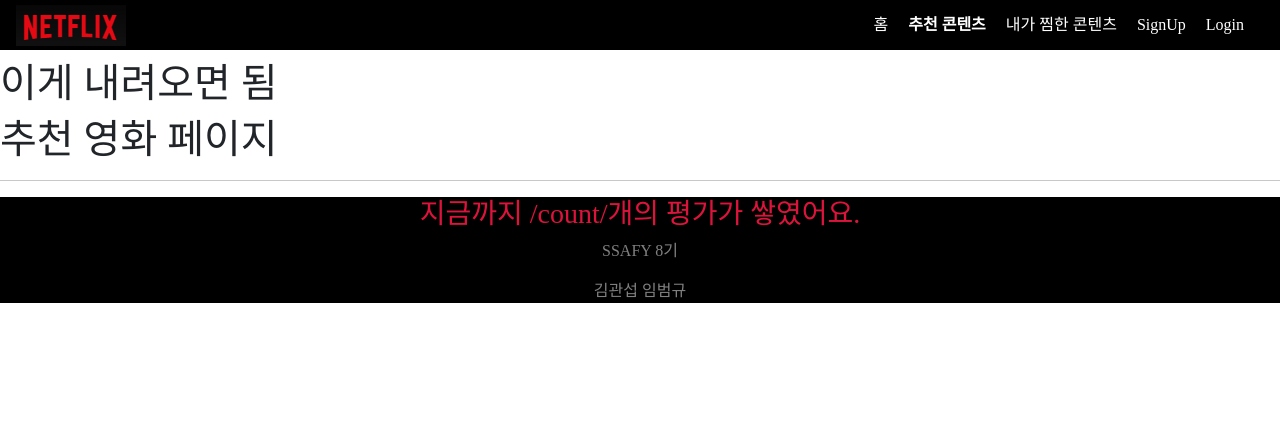
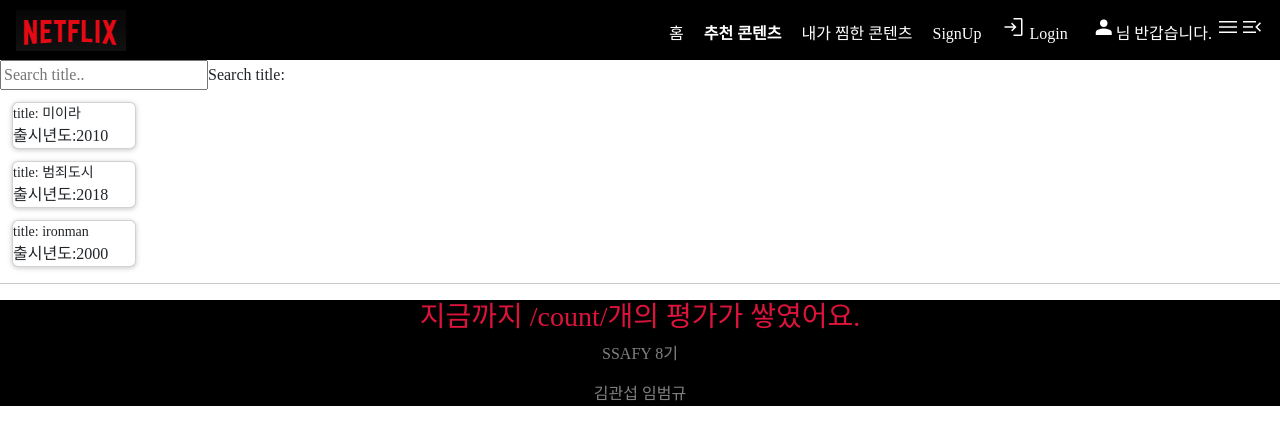
Before and after one commit to baamkyu/final-project, a Vue app in the folder front-server/: page /recommend in a window 1280 px wide. Shown: the top 444 px of the page. Built offline with nearby package versions, Linux system fonts and the light colour scheme.

Commit message:
1117 movie detail, username 기능, 일부 아이콘 추가

```diff
--- a/front-server/public/index.html
+++ b/front-server/public/index.html
@@ -5,6 +5,10 @@
     <meta http-equiv="X-UA-Compatible" content="IE=edge">
     <meta name="viewport" content="width=device-width,initial-scale=1.0">
     <link rel="icon" href="<%= BASE_URL %>favicon.ico">
+    <!-- Google Material Symbols -->
+    <link rel="stylesheet" href="https://fonts.googleapis.com/css2?family=Material+Symbols+Outlined:opsz,wght,FILL,GRAD@20..48,100..700,0..1,-50..200" />
+    <link rel="stylesheet" href="https://fonts.googleapis.com/css2?family=Material+Symbols+Outlined:opsz,wght,FILL,GRAD@48,400,0,0" />
+
     <title><%= htmlWebpackPlugin.options.title %></title>
     <link href="https://cdn.jsdelivr.net/npm/bootstrap@5.2.0/dist/css/bootstrap.min.css" rel="stylesheet" integrity="sha384-gH2yIJqKdNHPEq0n4Mqa/HGKIhSkIHeL5AyhkYV8i59U5AR6csBvApHHNl/vI1Bx" crossorigin="anonymous">
 </head>
--- a/front-server/src/App.vue
+++ b/front-server/src/App.vue
@@ -1,13 +1,30 @@
 <template>
   <div>
-    <header>
-      <img src="./assets/logo.png" alt="">
+    <header class="navbar-height">
+      <img src="./assets/logo.png" alt="" @click="goHome">
       <nav>
         <router-link id="nav-menu" :to="{ name: 'HomeView' }">홈</router-link>
         <router-link id="nav-menu" :to="{ name: 'RecommendView' }">추천 콘텐츠</router-link>
         <router-link id="nav-menu" :to="{ name: 'WantToSeeView' }">내가 찜한 콘텐츠</router-link>
-        <router-link id="nav-menu" :to="{ name: 'SignUpView' }">SignUp</router-link>
-        <router-link id="nav-menu" :to="{ name: 'LoginView' }">Login</router-link>
+        <router-link v-if="!isLogin" id="nav-menu" :to="{ name: 'SignUpView' }">SignUp</router-link>
+        <router-link v-if="!isLogin" id="nav-menu" :to="{ name: 'LoginView' }">
+          <span class="material-symbols-outlined">login</span>
+          Login
+        </router-link>
+        <button v-else id="nav-menu" @click="logOut">
+          <span class="material-symbols-outlined">logout</span>
+          LogOut
+        </button>
+        <span class="material-symbols-outlined">
+        person
+        </span>{{ this.$store.state.username }}님 반갑습니다.
+        <span class="material-symbols-outlined">
+        menu
+        </span>
+        <span class="material-symbols-outlined">
+        menu_open
+        </span>
+        <!-- <router-link v-if="isLogin" type="button" @click="logOut">LogOut</router-link> -->
       </nav>
     </header>
 
@@ -28,13 +45,34 @@
   </div>
 </template>
 
+<script>
+export default {
+  methods: {
+    logOut() {
+      this.$store.commit('NULL_TOKEN')
+      alert('로그아웃 되었습니다.')
+    },
+    goHome() {
+      this.$router.push({ name:'HomeView' })
+    },
+  },
+  computed: {
+    isLogin() {
+      return this.$store.getters.isLogin
+    },
+  }
+}
+
+
+</script>
 
 
 <style>
+
 header {
   position: fixed;
   width:100%;
-  height: 50px;
+  height: 60px;
   padding: 1rem;
   color: white;
   background: black;
@@ -90,6 +128,18 @@ nav a.router-link-exact-active {
   color: crimson;
 }
 
+.material-symbols-outlined {
+  font-variation-settings:
+  'FILL' 0,
+  'wght' 400,
+  'GRAD' 0,
+  'opsz' 48
+}
+button {
+  background-color: black;
+  color: white;
+}
+
 * {
   font-family: 'HSSaemaul-Regular';
   src: url('https://cdn.jsdelivr.net/gh/projectnoonnu/noonfonts_2108@1.1/HSSaemaul-Regular.woff') format('woff');
--- a/front-server/src/components/BodyBoxOfficeItem.vue
+++ b/front-server/src/components/BodyBoxOfficeItem.vue
@@ -1,11 +1,16 @@
 <template>
   <li>
-    <img class="poster" :src="`https://image.tmdb.org/t/p/w300_and_h450_bestv2/${randomMovie.poster_path}`">
+    <img class="poster" :src="`https://image.tmdb.org/t/p/w300_and_h450_bestv2/${randomMovie.poster_path}`" @click="goMovieDetail">
     <div class="css-title">{{randomMovie.movie.movieNm}}</div>
     <div>
       {{randomMovie.movie.prdtYear}} ·
       {{randomMovie.movie.nations}}
     </div>
+    <router-link :to="{
+      name: 'DetailView',
+      params: { id: randomMovie.id } }">
+      [DETAIL]
+      </router-link>
     <hr>
   </li>
 </template>
@@ -16,16 +21,20 @@ export default {
   props: {
     randomMovie: Object,
   },
+  methods:{
+    goMovieDetail() {
+      console.log(this.src)
+    }
+  }
 }
 </script>
 
 <style>
 #poster {
-  /* display: flex; */
+  display: flex;
   /* flex-direction: row; */
   position: relative;
   overflow: hidden;
-    position: absolute;
   top: 0;
   left: 0;
   box-sizing: border-box;
@@ -41,11 +50,12 @@ export default {
 li {
   display: inline-block;
   vertical-align: top;
-  box-sizing: border-box;
+  /* box-sizing: border-box; */
   /* width: 33.333333333333336%; */
   padding: 0 5px;
   margin: 0 0 24px;
 }
+
 
 .poster {
   vertical-align: top;
--- a/front-server/src/router/index.js
+++ b/front-server/src/router/index.js
@@ -5,7 +5,7 @@ import RecommendView from '@/views/RecommendView'
 import WantToSeeView from '@/views/WantToSeeView'
 import LoginView from '@/views/LoginView'
 import SignUpView from '@/views/SignUpView'
-
+import DetailView from '@/views/DetailView'
 
 Vue.use(VueRouter)
 
@@ -35,6 +35,11 @@ const routes = [
     name: 'SignUpView',
     component: SignUpView
   },
+  {
+    path: '/movies/:id',
+    name: 'DetailView',
+    component: DetailView,
+  }
 ]
 
 const router = new VueRouter({
--- a/front-server/src/store/index.js
+++ b/front-server/src/store/index.js
@@ -18,6 +18,7 @@ export default new Vuex.Store({
     movies: [],
     randomMovies: [],
     token: null,
+    username: null,
   },
   getters: {
     isLogin(state) {
@@ -31,9 +32,15 @@ export default new Vuex.Store({
       state.randomMovies = randomMovies
     },
     SAVE_TOKEN(state, token) {
-      state.token = token
+      state.token = token.key
+      state.username = token.username
       router.push({name: 'HomeView'})
+
     },
+    NULL_TOKEN(state) {
+      state.token = null
+      router.push({name: 'HomeView'})
+    }
   },
   actions: {
     getMovies(context) {
@@ -76,10 +83,13 @@ export default new Vuex.Store({
         }
       })
         .then(res => {
-          context.commit('SAVE_TOKEN', res.data.key)
+          context.commit('SAVE_TOKEN', {'key': res.data.key, 'username': username})
         })
         .catch(err => console.log(err))
-    }
+    },
+    // logOut({commit}){
+    //   commit('LOGOUT')
+    // }
   },
   modules: {
   }
--- /dev/null
+++ b/front-server/src/views/DetailView.vue
@@ -0,0 +1,54 @@
+<template>
+  <div id="top-space">
+    <h1>Detail</h1>
+    <img class="poster" :src="`https://image.tmdb.org/t/p/w300_and_h450_bestv2/${movie?.poster_path}`">
+    <p>제목 : {{ movie?.movie.movieNm }}</p>
+    <p>상영 시간 : {{ movie?.movie.showTm }}분</p>
+    <p>개봉 년도 : {{ movie?.movie.prdtYear }}년</p>
+    <p>감독 : {{ movie?.movie.directors }}</p>
+    <p>출연 배우 : {{ movie?.movie.actors }}</p>
+    <p>장르 : {{ movie?.movie.genres }}</p>
+    <p>청소년 관람 불가 :{{ movie?.adult }}</p>
+    <p>평점 : {{ movie?.vote_average }}</p>
+    <p>줄거리 :{{ movie?.overview }}</p>
+  </div>
+</template>
+
+<script>
+import axios from 'axios'
+
+const API_URL = 'http://127.0.0.1:8000'
+
+export default {
+  name: 'DetailView',
+  data(){
+    return {
+      movie: null,
+    }
+  },
+  created() {
+    this.getMovieDetail()
+  },
+  methods: {
+    getMovieDetail() {
+      axios( {
+        method: 'get',
+        url: `${API_URL}/api/v1/movies/${this.$route.params.id}`
+      })
+      .then((res) => {
+        console.log(res)
+        this.movie = res.data
+      })
+      .catch((err) => {
+        console.log(err)
+      })
+    }
+  }
+}
+</script>
+
+<style>
+#top-space {
+  padding-top: 60px;
+}
+</style>
--- a/front-server/src/views/HomeView.vue
+++ b/front-server/src/views/HomeView.vue
@@ -1,6 +1,12 @@
 <template>
   <div id="top-space">
     <BodyPage/>
+    <span class="material-symbols-outlined">
+      menu
+    </span>
+    <span class="material-symbols-outlined">
+    favorite
+    </span>
   </div>
 </template>
 
@@ -13,10 +19,19 @@ export default {
     BodyPage
   }
 }
+
 </script>
 
 <style>
+.material-symbols-outlined {
+  font-variation-settings:
+  'FILL' 1,
+  'wght' 400,
+  'GRAD' 0,
+  'opsz' 48
+}
+
 #top-space {
-  padding-top: 30px;
+  padding-top: 60px;
 }
 </style>
--- a/front-server/src/views/LoginView.vue
+++ b/front-server/src/views/LoginView.vue
@@ -6,7 +6,7 @@
       <input type="text" id="username" v-model="username">
 
       <label for="password">password : </label>
-      <input type="text" id="password" v-model="password">
+      <input type="password" id="password" v-model="password">
 
       <input type="submit" value="logIn">
     </form>
@@ -16,6 +16,12 @@
 <script>
 export default {
   name: 'LoginView',
+  data() {
+    return {
+      username: null,
+      password: null,
+    }
+  },
   components: {
   },
   methods: {
@@ -24,7 +30,8 @@ export default {
       const password = this.password
 
       const payload = {
-        username, password
+        username,
+        password,
       }
       this.$store.dispatch('logIn', payload)
     }
--- a/front-server/src/views/RecommendView.vue
+++ b/front-server/src/views/RecommendView.vue
@@ -1,16 +1,36 @@
 <template>
   <div id="top-space">
-    <h1>이게 내려오면 됨</h1>
-    <h1>추천 영화 페이지</h1>
+    <div class="search-wrapper">
+      <input type="text" v-model="search" placeholder="Search title.."/>
+          <label>Search title:</label>
+    </div>
+    <div class="wrapper">
+      <div class="card" v-for="movie in movies" :key="movie.id">
+        <small>title: {{ movie.title }}</small>
+        출시년도:{{ movie.prdtYear }}
+      </div>
+    </div>
   </div>
 </template>
-
 <script>
 export default {
   name: 'RecommendView',
-  components: {
+  data() {
+    return {
+      movies: [
+        {title: '미이라', prdtYear: 2010, id:1},
+        {title: '범죄도시', prdtYear: 2018, id:2},
+        {title: 'ironman', prdtYear: 2000, id:3}
+      ]
+    }
+  },
+  computed: {
+    filteredMovies() {
+      return this.movies.filter(p => {
+        return p.name.toLowerCase().indexOf(this.search.toLowerCase()) != -1;
+      });
+    }
   }
-
 }
 </script>
 
@@ -18,4 +38,14 @@ export default {
 #top-space {
   padding-top: 60px;
 }
+
+.card {
+    box-shadow: rgba(0, 0, 0, 0.117647) 0px 1px 6px, rgba(0, 0, 0, 0.117647) 0px 1px 4px;
+    max-width: 124px;
+    margin: 12px;
+    transition: .15s all ease-in-out;
+    &:hover {
+      transform: scale(1.1);
+    }
+}
 </style>
```
Also changed, not shown: 1 other file (tests, documents, lock files or other folders). Lines whose indentation alone changed are shown as unchanged.
